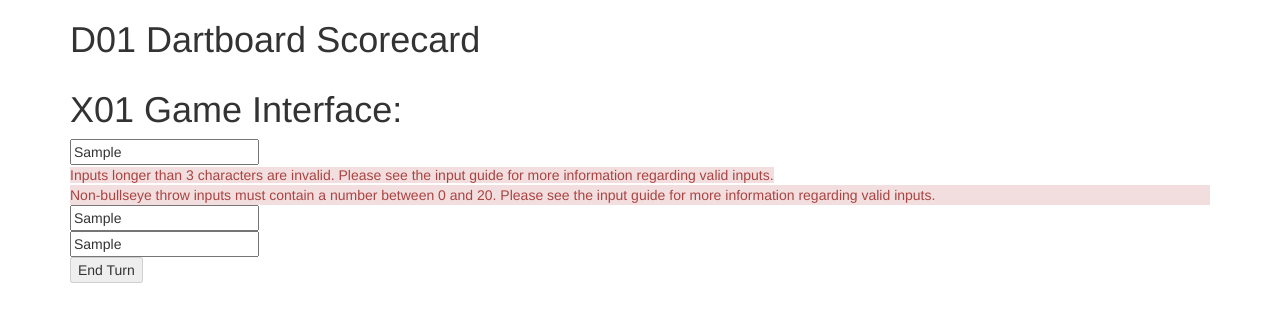
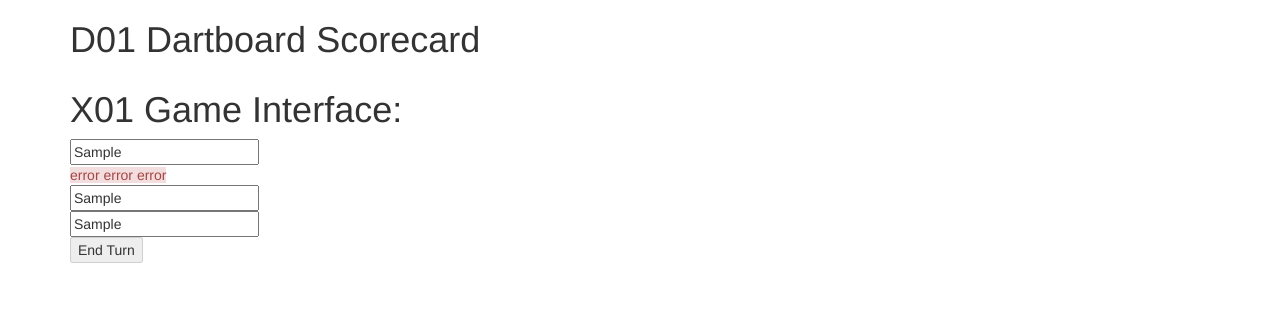
Before and after one commit to kneauxn/D01, an Angular app: page / in a window 1280 px wide. Both pictures are taken after typing "Sample", "Sample", "Sample" into the empty fields and a click on the button "End Turn". Shown: the top 322 px of the page. Built offline with nearby package versions, Linux system fonts and the light colour scheme; what ng2-bootstrap would draw is missing.

Commit message:
Repaird some of the damage I did by messing up my commits

```diff
--- a/src/app/game-types/x01/x01.component.html
+++ b/src/app/game-types/x01/x01.component.html
@@ -7,9 +7,15 @@
       <div>
         <input formControlName="throw1Var" type="text" placeholder="Throw 1">
       </div>
-      <span>
-        <span class="alert-danger" *ngIf="(!turnInput.get('throw1Var').valid)">Inputs longer than 3 characters are invalid. Please see the input guide for more information regarding valid inputs.</span>
-        <div class="alert-danger">Non-bullseye throw inputs must contain a number between 0 and 20. Please see the input guide for more information regarding valid inputs.</div>
+      <!--warning block-->
+      <span class="alert-danger">
+        <span *ngIf="(!turnInput.valid)">
+          error error error
+        </span>
+        <span *ngIf="(turnInput.get('throw1Var').hasError('firstCharInv'))">
+          Input contains invalid characters
+        </span>
+
       </span>
       <div>
         <input formControlName="throw2Var" id="throw2Var" type="text" placeholder="Throw 2">
--- a/src/app/game-types/x01/x01.component.ts
+++ b/src/app/game-types/x01/x01.component.ts
@@ -1,11 +1,42 @@
 import { Component, OnInit } from '@angular/core';
-import { FormBuilder, FormGroup, Validators } from '@angular/forms'
+import {FormBuilder, FormGroup, Validators, AbstractControl} from '@angular/forms';
+
+function throwValidator(c: AbstractControl): {[key: string]: boolean | null} {
+  // an array of non-numerical characters that are valid as the first character of an input
+  let validAlphas = ['s', 'd', 't', 'b'];
+  let isMultiplied = false;
+  // just to make things easier 'db' is valid always. This one breaks the patterns so I want to just get it out of the way
+  if (c.value.toLowerCase() === 'db') {
+    return null;
+  }
+  // the first character can be a multiplier character, and so an alpha character, but not any of the other characters
+  if (isNaN(c.value.slice(1))) {
+    return {'invChar': true};
+  }
+  // the first character must be either a number or a multiplier value
+  // if it isn't a number...
+  if (isNaN(c.value.charAt(0))) {
+    // loop through the array of acceptable alternatives...
+    for (let i = 0; i < validAlphas.length; i++) {
+      // and if you find one...
+      if (c.value.charAt(0) === validAlphas[i]){
+        // set this var true
+        isMultiplied = true;
+      }
+    }
+    if(isMultiplied === false) {
+      return {'firstCharInv': true}
+    }
+  }
+  return null;
+}
 
 @Component({
   selector: 'app-x01',
   templateUrl: './x01.component.html',
   styleUrls: ['./x01.component.css'],
 })
+
 export class X01Component implements OnInit {
   title = 'X01';
   turnInput: FormGroup;
@@ -14,7 +45,7 @@ export class X01Component implements OnInit {
 
   ngOnInit() {
     this.turnInput = this.formBuilder.group({
-      throw1Var: ['',[Validators.maxLength(3)]],
+      throw1Var: ['',throwValidator],
       throw2Var: ['',[Validators.maxLength(3)]],
       throw3Var: ['',[Validators.maxLength(3)]]
     });
```
